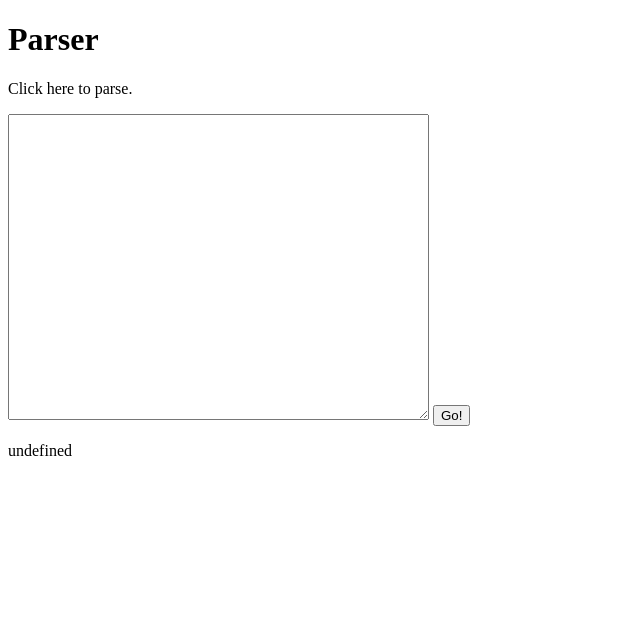
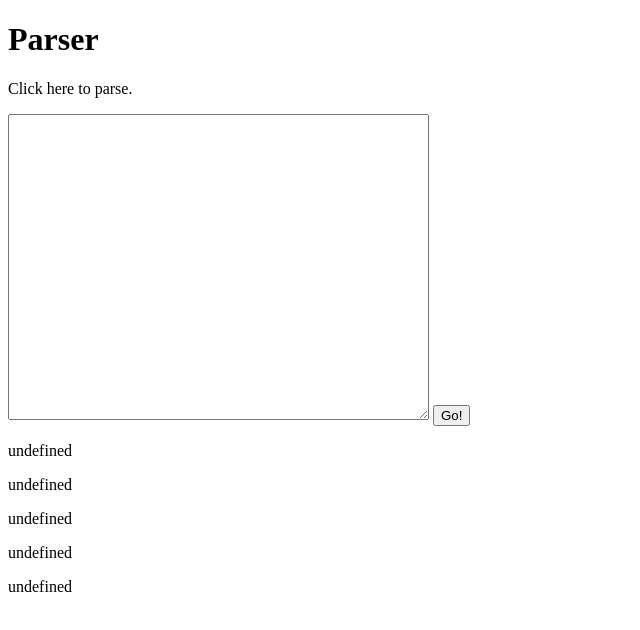
Before and after one commit to migcv/CSF-EmailTracer, a plain HTML site: page index.html in a window 1280 px wide. Both pictures are taken after a click on the button "Go!". Shown: the whole page, without its empty margins (0-640 px from the left). Drawn offline with Linux system fonts and the light colour scheme.

Commit message:
Added new functionality to parser

```diff
--- a/index.html
+++ b/index.html
@@ -8,21 +8,42 @@
 
 <textarea id="emailHeader" rows="20" cols="50"> </textarea>
 <button onclick="parser()">Go!</button>
-<p id="res"></p>
+<p id="deliveredTo"></p>
+<p id="returnPath"></p>
+<p id="received"></p>
+<p id="receivedX"></p>
+<p id="date"></p>
 
 <script>
 
 function parser(){
   var emailHeader = document.getElementById("emailHeader").value;
   var headerSplitter = emailHeader.split(";");
-  var i, text;
-  for(i = 0; i < headerSplitter.length; i++){
-    text += headerSplitter[i] + "<br>";
-    console.log(headerSplitter[i]);
-    console.log("\n");
+  var j, deliveredTo, returnPath, received, receivedX, date;
+
+  for(j = 0; j < headerSplitter.length; j++){
+    if(headerSplitter[j].includes("Delivered-To")){
+      deliveredTo = headerSplitter[j];
+    }
+    if(headerSplitter[j].includes("Return-Path")){
+      returnPath = headerSplitter[j];
+    }
+    if(headerSplitter[j].includes("Received")){
+      received = headerSplitter[j];
+    }
+    if(headerSplitter[j].includes("X-Received")){
+      receivedX = headerSplitter[j];
+    }
+    if(headerSplitter[j].includes("Date")){
+      date = headerSplitter[j];
+    }
   }
 
-  document.getElementById("res").innerHTML = text;
+  document.getElementById("deliveredTo").innerHTML = deliveredTo;
+  document.getElementById("returnPath").innerHTML = returnPath;
+  document.getElementById("received").innerHTML = received;
+  document.getElementById("receivedX").innerHTML = receivedX;
+  document.getElementById("date").innerHTML = date;
 
 }
 
```
